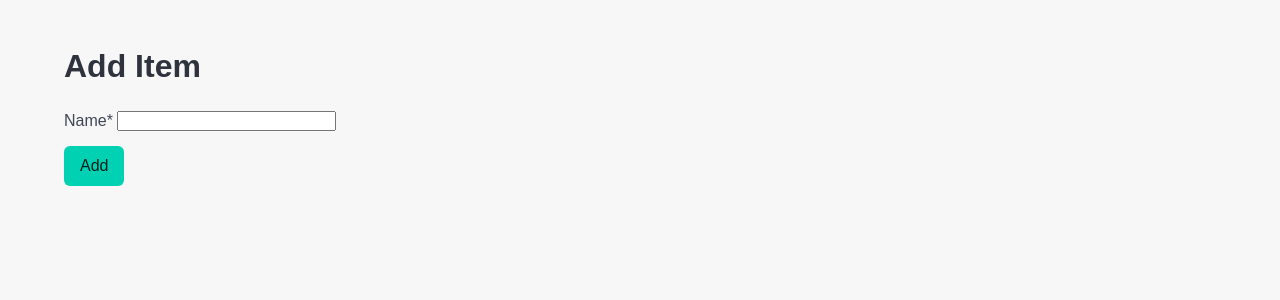
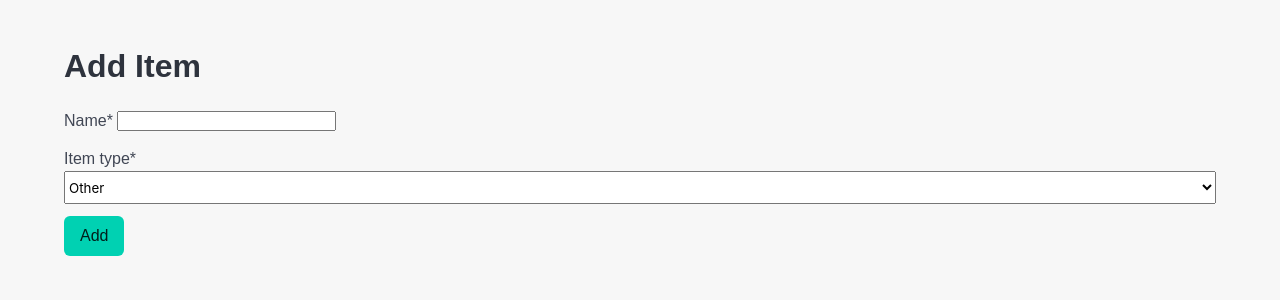
Before and after one commit to musadiqpeerzada/closeknit, a Django app: page /items/add in a window 1280 px wide. Shown: the part 58-358 px from the top of the page. Run offline with Django 5.2, Linux system fonts and the light colour scheme; the visitor is signed in with stand-in values (Sample User, id 1); some libraries are stand-ins or nearby versions; some web fonts are replaced.

Commit message:
added item_type into the model & views

```diff
--- a/backend/models.py
+++ b/backend/models.py
@@ -38,10 +38,24 @@ class Community(models.Model):
 
 
 class Item(models.Model):
+    BOOK = "book"
+    ELECTRONICS = "electronics"
+    OTHER = "other"
+    ITEM_TYPE_CHOICES = [
+        (BOOK, "Book"),
+        (ELECTRONICS, "Electronics"),
+        (OTHER, "Other"),
+    ]
+
     name = models.CharField(max_length=100)
     is_active = models.BooleanField(default=True)
     created_at = models.DateTimeField(auto_now_add=True)
     owner = models.ForeignKey("auth.User", on_delete=models.CASCADE)
+    item_type = models.CharField(
+        max_length=20,
+        choices=ITEM_TYPE_CHOICES,
+        default=OTHER,
+    )
 
     def __str__(self):
         return f"{self.name} (owned by {self.owner.username})"
--- a/backend/templates/backend/_partials/item_listing.html
+++ b/backend/templates/backend/_partials/item_listing.html
@@ -3,8 +3,11 @@
         <div class="column is-one-third pl-0">
             <div class="card">
                 <div class="card-content">
-                    <p class="title is-4">{{ item.name | title }}</p>
+                    <p class="title is-4 mb-1">{{ item.name | title }}</p>
                     <p>From <em>{{ item.owner | title }}</em></p>
+                    <span class="tag is-info">
+                        {{ item.get_item_type_display }}
+                    </span>
                     {% if item.owner == user %}
                         <div class="column is-narrow has-text-right">
                             <a href="{% url 'item_update' item.pk %}" class="button is-info is-small">
--- a/backend/views.py
+++ b/backend/views.py
@@ -228,7 +228,7 @@ class ItemsListView(generic.ListView):
 class ItemCreateView(generic.CreateView):
     template_name = "backend/item/cud.html"
     model = Item
-    fields = ["name"]
+    fields = ["name", "item_type"]
     success_url = reverse_lazy("item_list")
 
     def form_valid(self, form):
@@ -239,7 +239,7 @@ class ItemCreateView(generic.CreateView):
 class ItemUpdateView(generic.UpdateView):
     template_name = "backend/item/cud.html"
     model = Item
-    fields = ["name", "is_active"]
+    fields = ["name", "is_active", "item_type"]
     success_url = reverse_lazy("item_list")
 
     def get_queryset(self):
```
Also changed, not shown: backend/migrations/0004_item_item_type.py (added).
